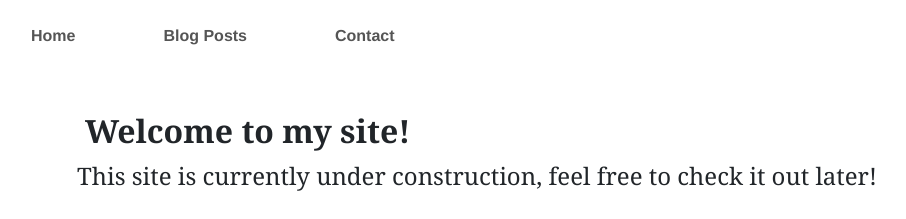
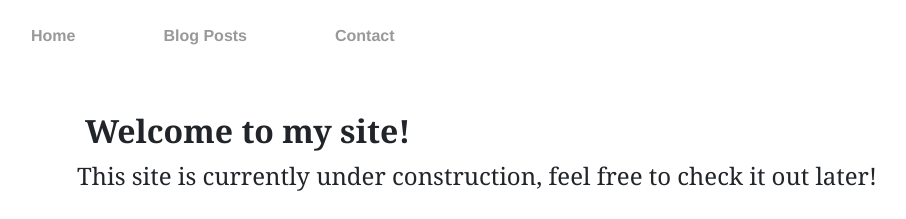
Before and after one commit to jdtravelp2s/jdtravelp2s.github.io, a Jekyll site: the page built from index.html, in a window 1280 px wide. Shown: the top 219 px of the page, without its empty margins (65-971 px from the left). Built offline with Jekyll 4.4.1, drawn with Linux system fonts in a browser that asks for light colours.

Commit message:
Update main.css

```diff
--- a/css/main.css
+++ b/css/main.css
@@ -21,14 +21,14 @@ nav {
 
 #nav-link-top {
 	padding-left: 5em;
-    	color: #555;
+    	color: #999;
     	font-family:'Helvetica', 'Arial', 'Sans-Serif';
     	list-style: none;
     	font-weight: bold;
 }
 
 #nav-link-top:hover {
-	color: #4532CC;
+	color: #222;
 }
 
 .navbar-toggler {
```
